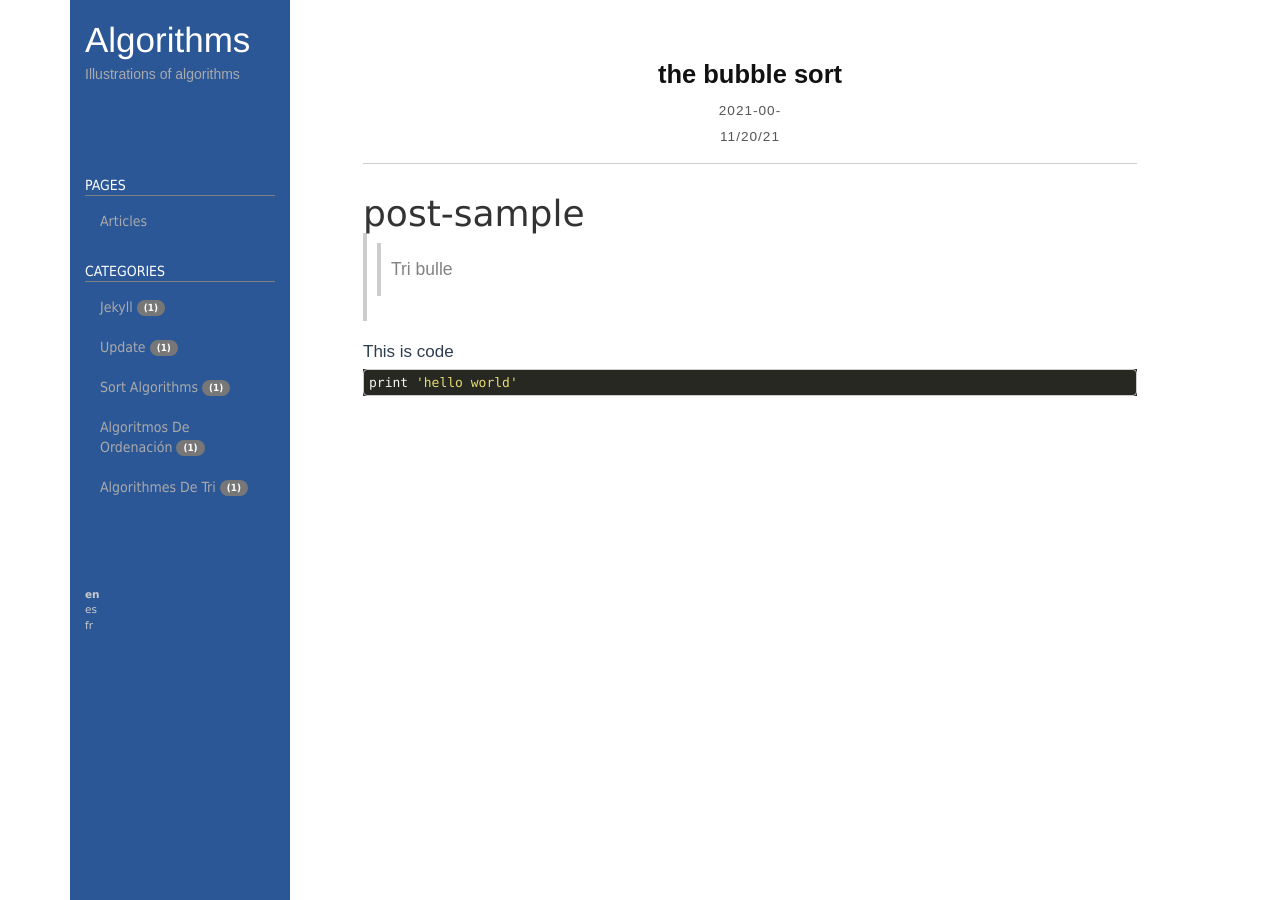
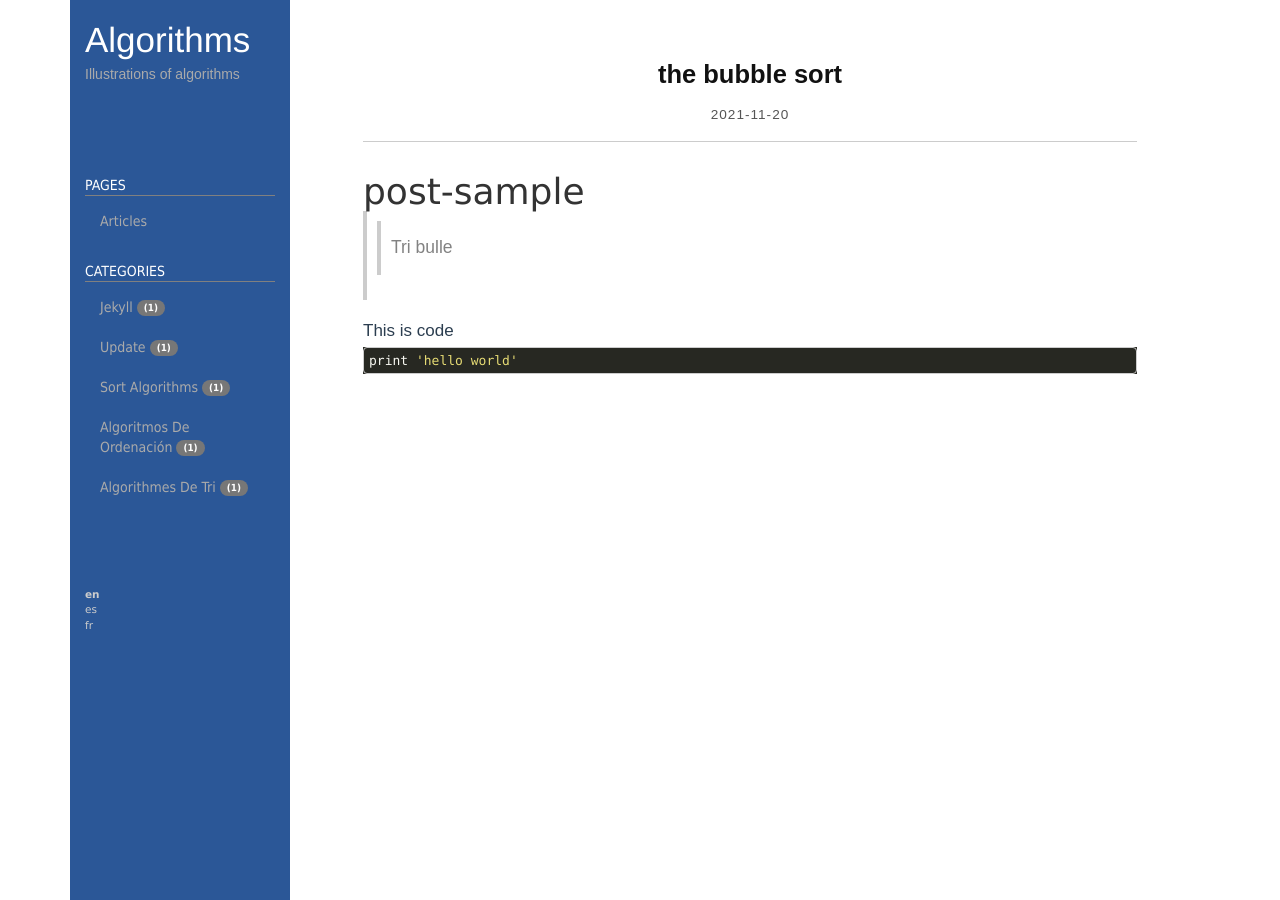
Before and after one commit to LWH-21/Algos, a Jekyll site: the page built from _posts/2020-11-20-bubblesort_en.md, in a window 1280 px wide. Built offline with Jekyll 4.4.1, drawn with Linux system fonts in a browser that asks for light colours; nearby versions of some CDN libraries; library files that are not in the unit come from our copies.

```diff
--- a/_config.yml
+++ b/_config.yml
@@ -35,9 +35,9 @@ svg:
 # theme: minima
 highlighter-theme: borland
 date_format:
-    fr: "%D-%M-%Y"
-    en: "%Y-%M-%D"
-    es: "%D-%M-%Y"
+    fr: "%d-%m-%Y"
+    en: "%Y-%m-%d"
+    es: "%d-%m-%Y"
 
 category_dir: category/
 tag_dir: tag/
```
